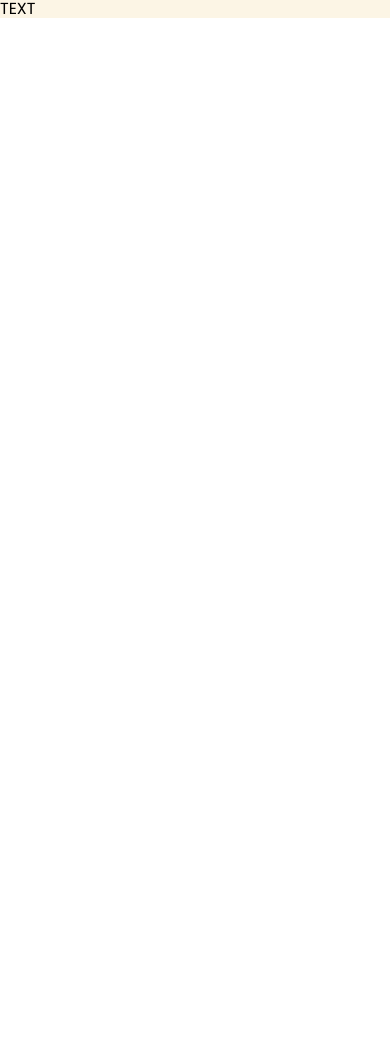
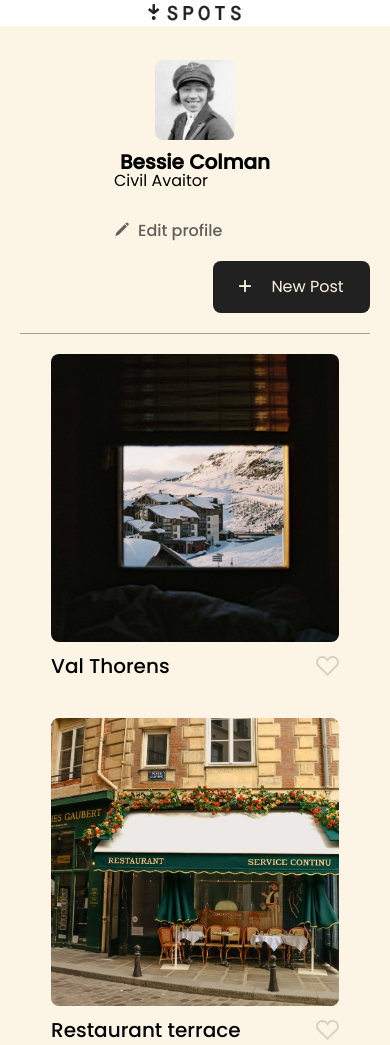
Before and after one commit to A-bomaye/se_project_spots, a plain HTML site: page index.html in a window 390 px wide. Shown: the top 1045 px of the page. Before the commit the page ends 844 px from the top, so only its background shows below. Drawn offline with Linux system fonts and the light colour scheme.

Commit message:
New update for my project

```diff
--- /dev/null
+++ b/blocks/card.css
@@ -0,0 +1,45 @@
+.card {
+  display: flex;
+  flex-direction: column;
+}
+
+.card__image {
+  margin-bottom: 12px;
+  border-radius: 8px;
+  height: 413px;
+  object-fit: cover;
+  display: block;
+}
+
+.card__title {
+  overflow: hidden;
+  text-overflow: ellipsis;
+  white-space: nowrap;
+  margin: 0;
+  font-family: Poppins, Arial, Helvetica, sans-serif;
+  font-weight: 500;
+  font-size: 20px;
+  line-height: 120%;
+  letter-spacing: 0%;
+}
+
+.card__content {
+  display: flex;
+  align-items: center;
+  justify-content: space-between;
+}
+
+.card__like-button {
+  background-image: url(../images/like-icon.svg);
+  width: 23px;
+  height: 20px;
+  border: none;
+  background-color: transparent;
+  opacity: 40%;
+}
+
+@media screen and (max-width: 627px) {
+  .card__image {
+    height: 288px;
+  }
+}
--- /dev/null
+++ b/blocks/cards.css
@@ -0,0 +1,20 @@
+.cards {
+  padding: 20px 0 40px;
+  border-bottom: 1px rgba(33, 33, 33, 0.4) solid;
+}
+
+.cards__list {
+  list-style-type: none;
+  padding: 0;
+  margin: 0;
+  display: grid;
+  grid-template-columns: repeat(auto-fit, 413px);
+  justify-content: center;
+  gap: 40px 20px;
+}
+
+@media screen and (max-width: 627px) {
+  .cards__list {
+    grid-template-columns: repeat(auto-fit, 288px);
+  }
+}
--- /dev/null
+++ b/blocks/content.css
@@ -0,0 +1,3 @@
+.content {
+  padding: 0 20px;
+}
--- /dev/null
+++ b/blocks/footer.css
@@ -0,0 +1,13 @@
+.footer {
+  text-align: center;
+  padding: 34px 0 20px;
+}
+
+.footer__text {
+  font-family: Poppins, Arial, Helvetica, sans-serif;
+  font-weight: 400;
+  font-style: Regular;
+  font-size: 16px;
+  line-height: 100%;
+  letter-spacing: 0%;
+}
--- /dev/null
+++ b/blocks/header.css
@@ -0,0 +1,10 @@
+.header {
+  background-color: #fff;
+  display: flex;
+  justify-content: center;
+}
+
+.header__logo {
+  width: 94px;
+  height: 26px;
+}
--- a/blocks/page.css
+++ b/blocks/page.css
@@ -1,4 +1,10 @@
 .page {
   background-color: #fcf5e5;
   font-family: poppins, Arial;
+  min-height: 100vh;
 }
+
+.page__section {
+  max-width: 1280px;
+  margin: 0 auto;
+}
--- /dev/null
+++ b/blocks/profile.css
@@ -0,0 +1,116 @@
+.profile {
+  display: flex;
+  padding: 34px 0 20px;
+  border-bottom: 1px rgba(33, 33, 33, 0.4) solid;
+}
+
+.profile__avatar {
+  height: 190px;
+  width: 190px;
+  margin-right: 20px;
+  border-radius: 8px;
+}
+
+.profile__column {
+  display: flex;
+  flex-direction: column;
+  align-items: start;
+  max-width: 420px;
+}
+
+.profile__name {
+  margin: 0;
+  margin: 0 0 12px;
+  font-size: 32px;
+  line-height: 1;
+}
+
+.profile__description {
+  margin: 0;
+}
+
+.profile__edit-btn {
+  font-size: 16px;
+  font-weight: 500;
+  color: #212121;
+  padding: 0;
+  border: none;
+  margin-top: auto;
+  display: flex;
+  gap: 8px;
+  opacity: 0.7;
+  background-color: transparent;
+}
+
+.profile__edit-btn:hover {
+  opacity: 1;
+  cursor: pointer;
+}
+
+.profile__add-btn:hover {
+  opacity: 1;
+  cursor: pointer;
+}
+
+.profile__add-btn {
+  font-size: 16px;
+  border: none;
+  margin-left: auto;
+  padding: 0;
+  width: 157px;
+  height: 52px;
+  color: #fcf5e5;
+  border-radius: 8px;
+  align-self: end;
+  background-color: #212121;
+}
+
+.profile__plus {
+  width: 12px;
+  height: 12px;
+  margin-right: 20px;
+}
+
+@media screen and (max-width: 627px) {
+  .profile {
+    flex-direction: column;
+    min-width: 280px;
+    align-items: center;
+    text-align: center;
+  }
+
+  .profile__avatar {
+    margin: 0 0 12px;
+    height: 80px;
+    width: 80px;
+  }
+
+  .profile__name {
+    font-size: 20px;
+    margin: 0 6px;
+    display: -webkit-box;
+    overflow: hidden;
+    text-overflow: ellipsis;
+    -webkit-line-clamp: 3;
+    -webkit-box-orient: vertical;
+    max-width: 288px;
+  }
+
+  .profile__description {
+    margin: 0 0 32px;
+    display: -webkit-box;
+    overflow: hidden;
+    text-overflow: ellipsis;
+    -webkit-line-clamp: 3;
+    -webkit-box-orient: vertical;
+    max-width: 288px;
+  }
+
+  .profile__column {
+    margin: 0 0 20px;
+  }
+
+  .profile__add-btn {
+    margin: 0;
+  }
+}
--- a/index.html
+++ b/index.html
@@ -12,12 +12,114 @@
   </head>
   <body>
     <div class="page">
-      <header class="header">TEXT</header>
+      <header class="header">
+        <img src="./images/Logo.svg" alt="Spot Logo" class="header__logo" />
+      </header>
       <main class="content">
-        <section class="profile"></section>
-        <section class="cards"></section>
+        <section class="profile page__section">
+          <img
+            src="./images/avatar.jpg"
+            alt="Bessie Colman"
+            class="profile__avatar"
+          />
+          <div class="profile__column">
+            <h1 class="profile__name">Bessie Colman</h1>
+            <p class="profile__description">Civil Avaitor</p>
+
+            <button type="button" class="profile__edit-btn">
+              <img src="./images/pencil-icon.png" alt="Pencil icon" />Edit
+              profile
+            </button>
+          </div>
+
+          <button type="button" class="profile__add-btn">
+            <img
+              class="profile__plus"
+              src="./images/plus.png"
+              alt="Pencil icon"
+            />New Post
+          </button>
+        </section>
+        <section class="cards page__section">
+          <ul class="cards__list">
+            <li class="card">
+              <img
+                src="./images/1-photo-by-moritz-feldmann-from-pexels.jpg"
+                alt="Val Thorens"
+                class="card__image"
+              />
+
+              <div class="card__content">
+                <h2 class="card__title">Val Thorens</h2>
+                <button type="button" class="card__like-button"></button>
+              </div>
+            </li>
+            <li class="card">
+              <img
+                src="./images/2-photo-by-ceiline-from-pexels.jpg"
+                alt="Restaurant terrace"
+                class="card__image"
+              />
+
+              <div class="card__content">
+                <h2 class="card__title">Restaurant terrace</h2>
+                <button type="button" class="card__like-button"></button>
+              </div>
+            </li>
+            <li class="card">
+              <img
+                src="./images/3-photo-by-tubanur-dogan-from-pexels.jpg"
+                alt="An outdoor cafe"
+                class="card__image"
+              />
+
+              <div class="card__content">
+                <h2 class="card__title">An outdoor cafe</h2>
+                <button type="button" class="card__like-button"></button>
+              </div>
+            </li>
+            <li class="card">
+              <img
+                src="./images/4-photo-by-maurice-laschet-from-pexels.jpg"
+                alt="Val Thorens"
+                class="card__image"
+              />
+
+              <div class="card__content">
+                <h2 class="card__title">A very long bridge, over the forest</h2>
+                <button type="button" class="card__like-button"></button>
+              </div>
+            </li>
+            <li class="card">
+              <img
+                src="./images/5-photo-by-van-anh-nguyen-from-pexels.jpg"
+                alt="Tunnel with morning light"
+                class="card__image"
+              />
+
+              <div class="card__content">
+                <h2 class="card__title">Tunnel with morning light</h2>
+                <button type="button" class="card__like-button"></button>
+              </div>
+            </li>
+            <li class="card">
+              <img
+                src="./images/6-photo-by-moritz-feldmann-from-pexels.jpg"
+                alt="Mountain house"
+                class="card__image"
+              />
+
+              <div class="card__content">
+                <h2 class="card__title">Mountain house</h2>
+                <button type="button" class="card__like-button"></button>
+              </div>
+            </li>
+          </ul>
+        </section>
       </main>
-      <footer class="footer"></footer>
+      <footer class="footer">
+        <p class="footer__text">2023 ⓒ Spots</p>
+      </footer>
     </div>
   </body>
 </html>
--- a/pages/index.css
+++ b/pages/index.css
@@ -1,3 +1,9 @@
 @import url(../vendor/normalize.css);
+@import url(../blocks/page.css);
+@import url(../blocks/header.css);
+@import url(../blocks/profile.css);
+@import url(../blocks/content.css);
 @import url(../vendor/fonts.css);
-@import url(../blocks/page.css);
+@import url(../blocks/cards.css);
+@import url(../blocks/card.css);
+@import url(../blocks/footer.css);
```
Also changed, not shown: images/Logo.svg (added), images/like-icon.svg (added), images/pencil-icon.png (added), images/plus.png (added), 3 other files.
